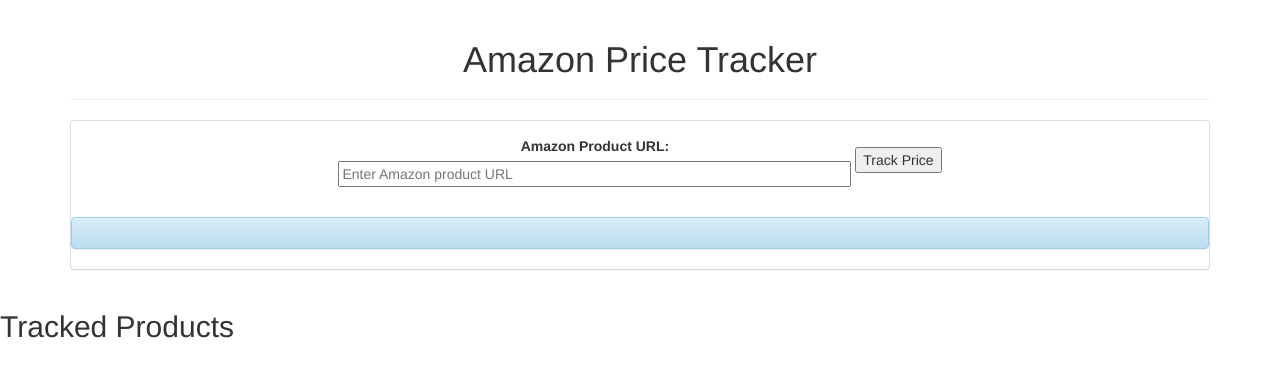
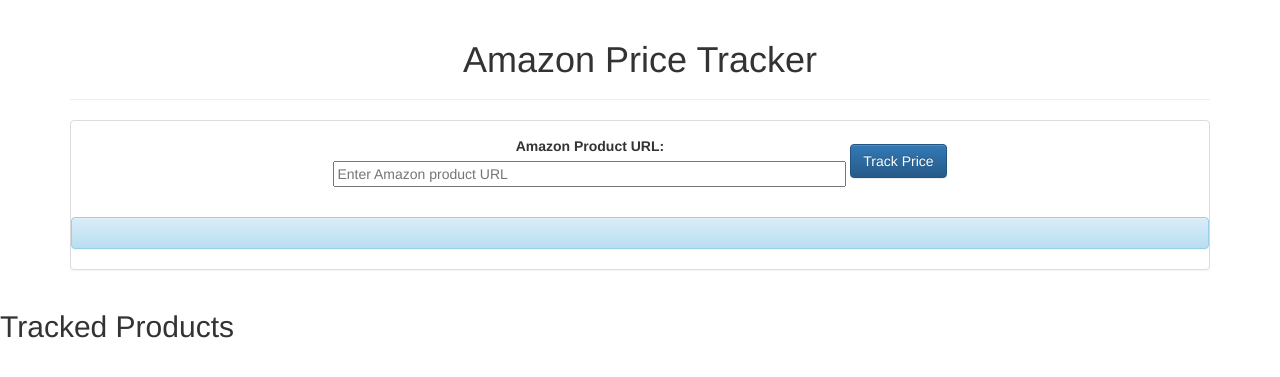
Before and after one commit to AaqilSh/AmazPrice, a Flask app: page / in a window 1280 px wide. Shown: the top 377 px of the page. Run offline with Flask 3, Linux system fonts and the light colour scheme.

Commit message:
Added bootstrap buttons

```diff
--- a/templates/index.html
+++ b/templates/index.html
@@ -39,7 +39,7 @@
             />
           </div>
 
-          <button type="submit">Track Price</button>
+          <button type="submit" class="btn btn-primary">Track Price</button>
         </form>
 
       </div>
```
